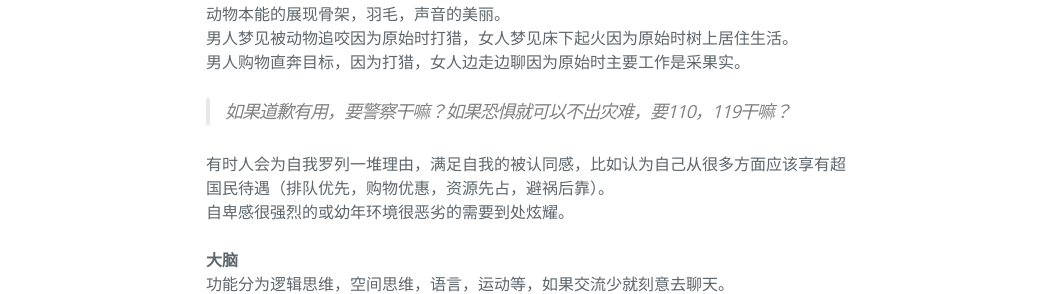
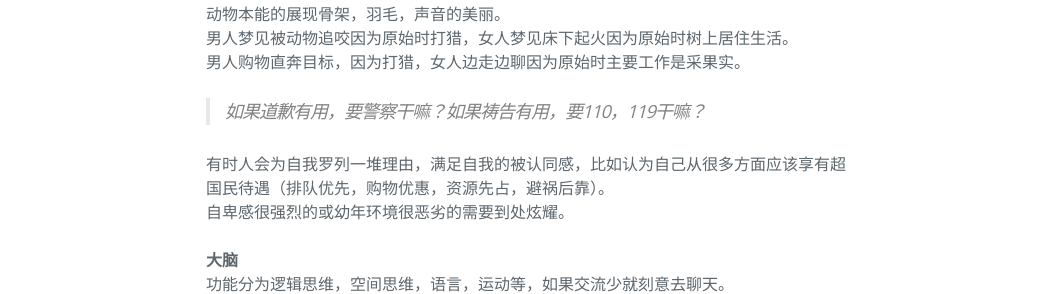
Before and after one commit to hebbank/aceo, a Jekyll site: the page built from _posts/2017-04-16-jt.md, in a window 1280 px wide and 900 px high, scrolled down 389 px. Shown: the part 161-455 px from the top of the window, without its empty margins (109-1171 px from the left). Built offline with Jekyll 4.4.1, drawn with Linux system fonts in a browser that asks for light colours; nearby versions of some CDN libraries.

Commit message:
Update 心灵鸡汤

```diff
--- a/_posts/2017-04-16-jt.md
+++ b/_posts/2017-04-16-jt.md
@@ -16,7 +16,7 @@ tags: 鸡汤
 男人梦见被动物追咬因为原始时打猎，女人梦见床下起火因为原始时树上居住生活。
 男人购物直奔目标，因为打猎，女人边走边聊因为原始时主要工作是采果实。
 
-> 如果道歉有用，要警察干嘛？如果恐惧就可以不出灾难，要110，119干嘛？
+> 如果道歉有用，要警察干嘛？如果祷告有用，要110，119干嘛？
 
 有时人会为自我罗列一堆理由，满足自我的被认同感，比如认为自己从很多方面应该享有超国民待遇（排队优先，购物优惠，资源先占，避祸后靠）。
 自卑感很强烈的或幼年环境很恶劣的需要到处炫耀。
```
